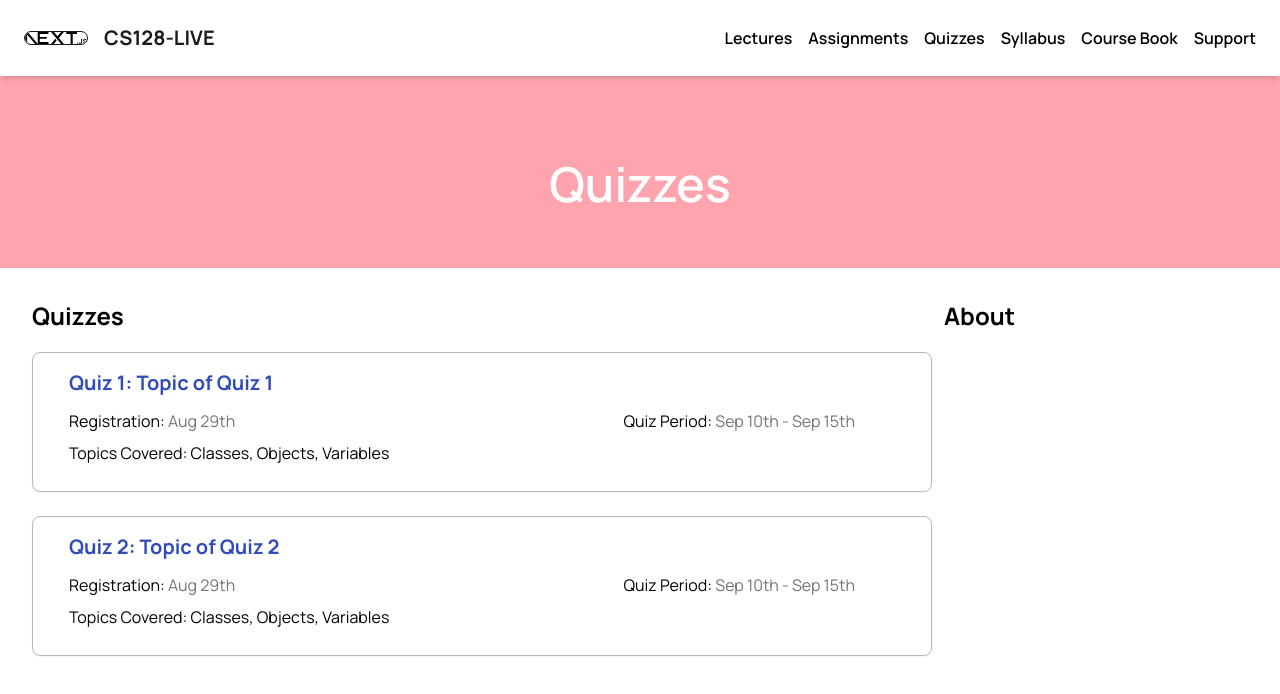
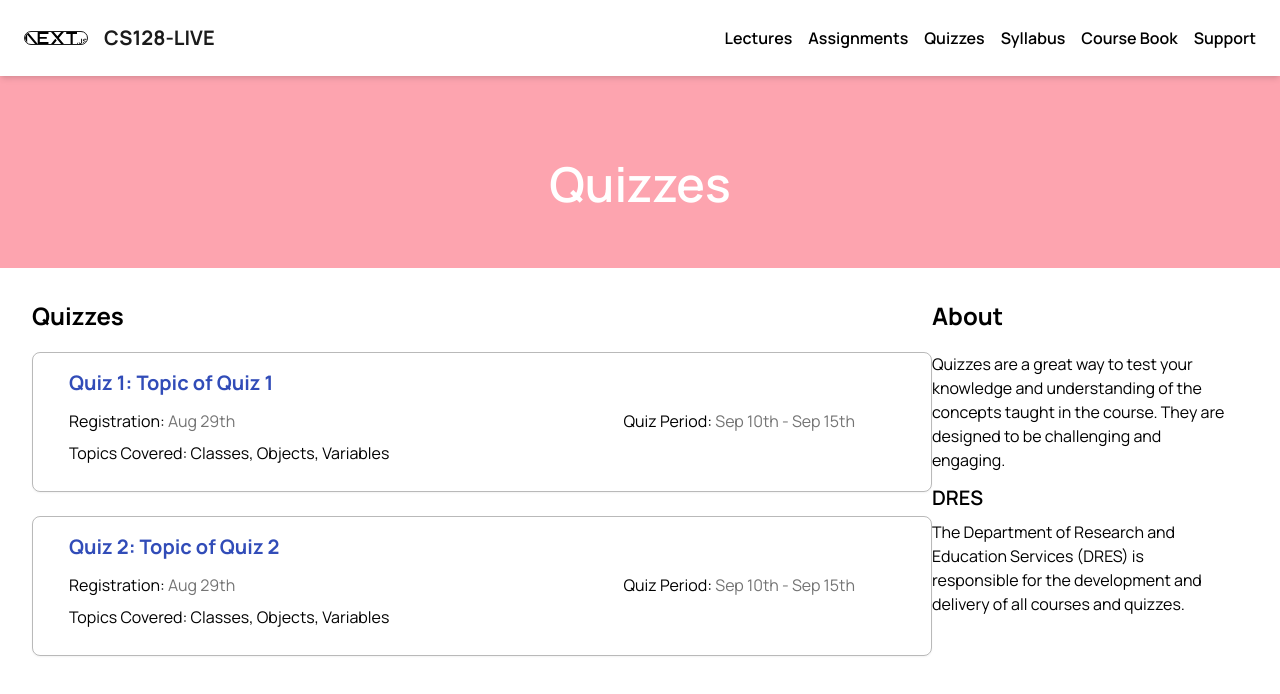
Before and after one commit to drschatz/cs-128-live-web, a Next.js app: page /quizzes in a window 1280 px wide. Shown: the top 694 px of the page. Built offline with nearby package versions, Linux system fonts and the light colour scheme.

Commit message:
add some content in the About section on Quiz page

```diff
--- a/src/app/quizzes/page.js
+++ b/src/app/quizzes/page.js
@@ -16,7 +16,7 @@ const QuizzesPage = () => {
       <div className="container flex">
         <div className="w-9/12">
           <div className="w-full max-w-[900px] gap-2 mb-8">
-            <p className="font-bold text-2xl mb-5">Quizzes</p>
+            <h2 className="font-bold text-2xl mb-5">Quizzes</h2>
             <Link href="/">
               <div className="w-full h-[140px] border border-gray/50 rounded-lg overflow-hidden shadow-sm hover:shadow-lg mb-6">
                 <div className="p-4 mx-5">
@@ -63,8 +63,21 @@ const QuizzesPage = () => {
             </Link>
           </div>
         </div>
-        <div className="flex w-3/12 mb-8 flex-col">
-          <p className="font-bold mv-5 text-2xl">About</p>
+        <div className="flex w-3/12 mb-8 flex-col mr-4">
+          <h2 className="font-bold mb-5 text-2xl">About</h2>
+          <p className="mb-3">
+            Quizzes are a great way to test your knowledge and understanding of
+            the concepts taught in the course. They are designed to be
+            challenging and engaging.
+          </p>
+          <div className="mb-4">
+            <h3 className="font-semibold mb-2 text-xl">DRES</h3>
+            <p>
+              The Department of Research and Education Services (DRES) is
+              responsible for the development and delivery of all courses and
+              quizzes.
+            </p>
+          </div>
         </div>
       </div>
     </main>
```
